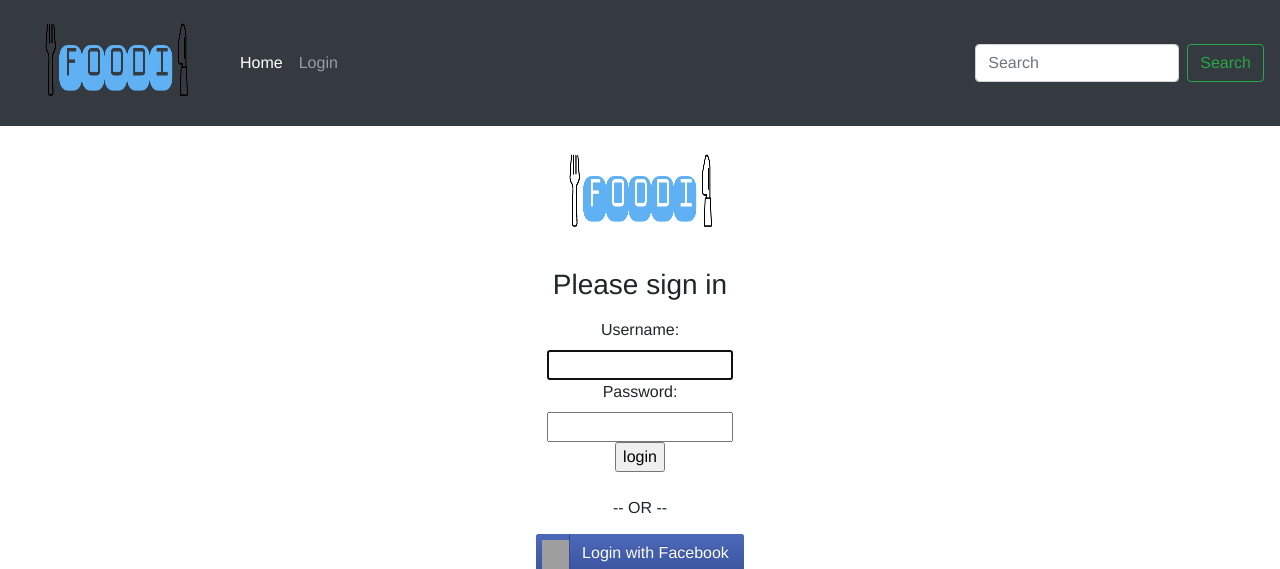
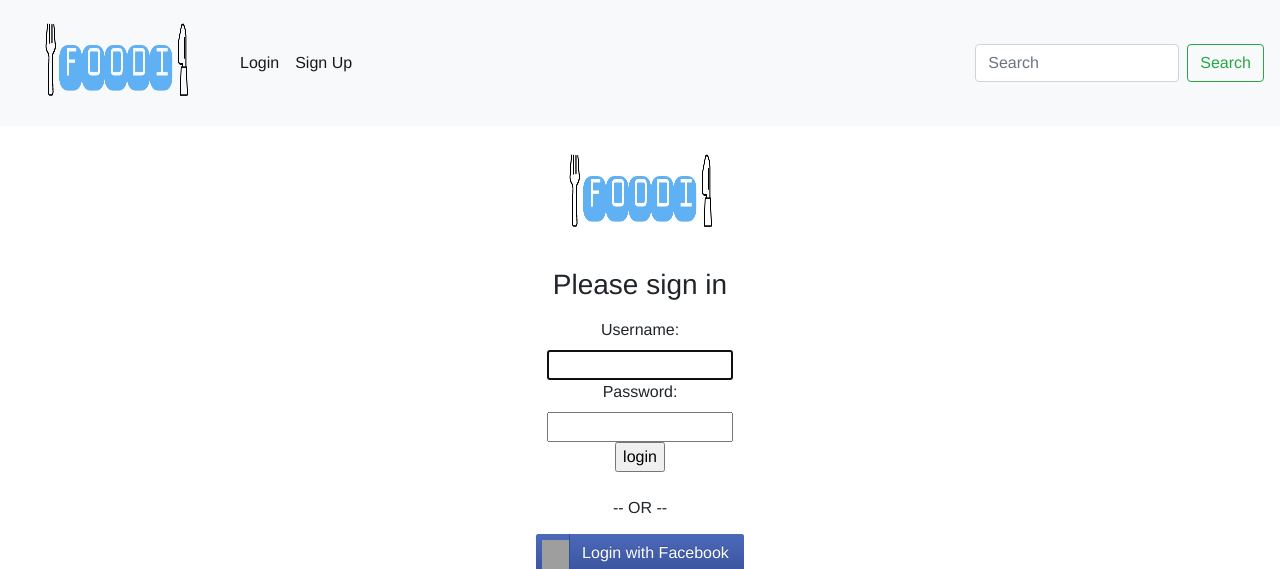
Before and after one commit to lilwillifo/foodi, a Django app: page /login/ in a window 1280 px wide. Shown: the top 569 px of the page. Run offline with Django 3.2, Linux system fonts and the light colour scheme; some libraries are stand-ins or nearby versions; grey boxes are pictures that could not be loaded.

Commit message:
updating nav bar to include drop down for logged in users

```diff
--- a/foodi/templates/base.html
+++ b/foodi/templates/base.html
@@ -19,28 +19,30 @@
   <body>
 
     <header>
-      <nav class="navbar navbar-expand-md navbar-dark fixed-top bg-dark">
+
+      <nav class="navbar navbar-expand-md navbar-light fixed-top bg-light">
         <a class="navbar-brand" href="/"><img class="logo" src="/static/foodi_logo.png" alt="Foodi Logo"></a>
-        <button class="navbar-toggler" type="button" data-toggle="collapse" data-target="#navbarCollapse" aria-controls="navbarCollapse" aria-expanded="false" aria-label="Toggle navigation">
-          <span class="navbar-toggler-icon"></span>
-        </button>
         <div class="collapse navbar-collapse" id="navbarCollapse">
           <ul class="navbar-nav mr-auto">
-            <li class="nav-item active">
-              <a class="nav-link" href="/">Home <span class="sr-only">(current)</span></a>
-            </li>
-              {% if user.is_authenticated %}
-                <li class="nav-item">
-                  <a class="nav-link" href="{% url 'logout' %}?next={{request.path}}">Logout</a>
-                </li>
+            {% if user.is_authenticated %}
+              <li class="nav-item dropdown">
+                <a class="nav-link dropdown-toggle" href="#" id="navbarDropdown" role="button" data-toggle="dropdown" aria-haspopup="true" aria-expanded="false">
+                  {{ user.username }}
+                </a>
+                <div class="dropdown-menu" aria-labelledby="navbarDropdown">
+                  <a class="dropdown-item" href="{% url 'dashboard' %}">Dashboard</a>
+                  <div class="dropdown-divider"></div>
+                  <a class="dropdown-item" href="{% url 'logout' %}?next={{request.path}}">Logout</a>
+                </div>
+              </li>
               {% else %}
-                <li class="nav-item">
+                <li class="nav-item active">
                   <a class="nav-link" href="{% url 'login' %}?next={{request.path}}">Login</a>
                 </li>
+                <li class="nav-item active">
+                  <a class="nav-link" href="{% url 'signup' %}">Sign Up</a>
+                </li>
               {% endif %}
-              <li class="nav-item">
-                <a class="nav-link">{{ user.username }}</a>
-              </li>
           </ul>
           <form class="form-inline mt-2 mt-md-0" action="/search/" method="get" >
             <input class="form-control mr-sm-2" type="text" name="query" placeholder="Search" aria-label="Search">
```
